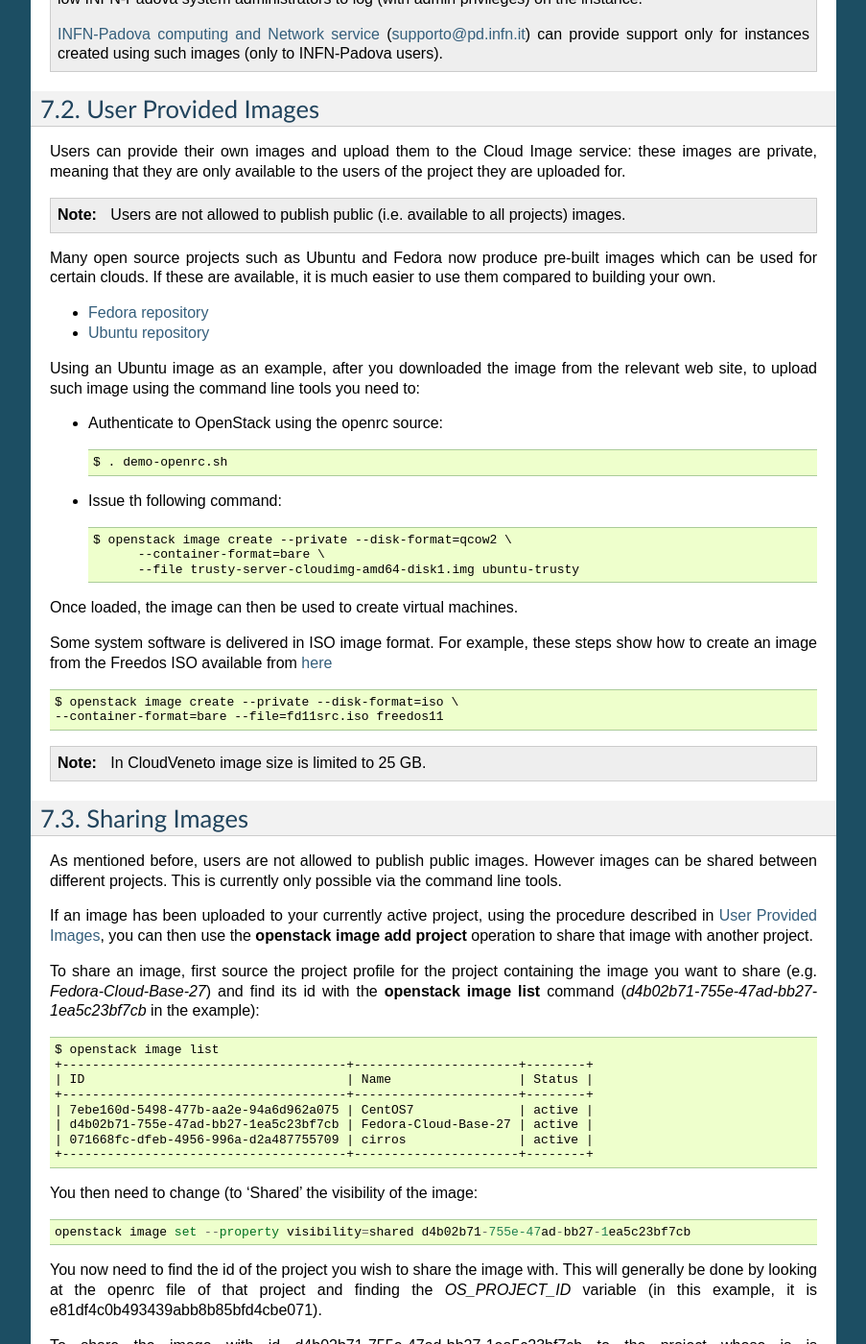
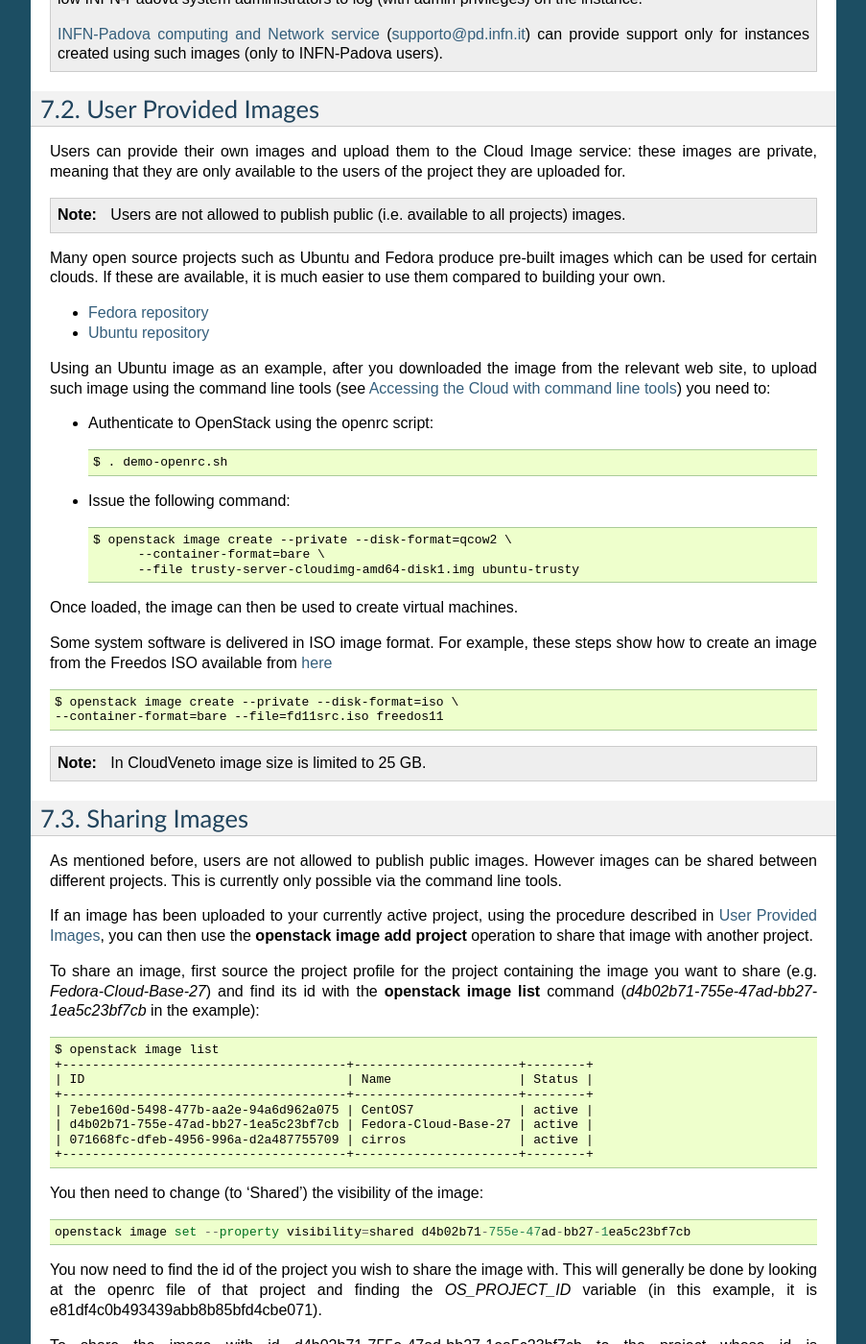
Before and after one commit to marcoverl/CVUserGuide, a Sphinx documentation site: the page built from source/ManagingImages.rst, in a window 1280 px wide and 1400 px high, scrolled down 1933 px. Shown: the whole window at 96% size, without its empty margins (198-1101 px from the left). Built offline with Sphinx 7.4.7, drawn with Linux system fonts in a browser that asks for light colours; some of the changed text lies outside the part shown.

Commit message:
Revising doc

```diff
--- a/source/ManagingImages.rst
+++ b/source/ManagingImages.rst
@@ -6,7 +6,7 @@ Managing Images
 
 In a cloud environment, Virtual Machines are instantiated from images.
 These images are registered in an Image Management Service, in our case
-provided by the *Glance* OpenStack component.
+provided by the **Glance** OpenStack component.
 
 
 Public Images
@@ -74,7 +74,7 @@ the Cloud keypair, considering the 'root' account, e.g.:
     instance.
 
     `INFN-Padova computing and Network
-    service <http://www.pd.infn.it/calcolo/indexEN.html>`__
+    service <https://www.pd.infn.it/eng/computing-and-networking/>`__
     (supporto@pd.infn.it) can provide support only for instances created
     using such images (only to INFN-Padova users).
 
@@ -90,7 +90,7 @@ to the users of the project they are uploaded for.
     Users are not allowed to publish public (i.e. available to all
     projects) images.
 
-Many open source projects such as Ubuntu and Fedora now produce
+Many open source projects such as Ubuntu and Fedora produce
 pre-built images which can be used for certain clouds. If these are
 available, it is much easier to use them compared to building your own.
 
@@ -100,16 +100,17 @@ available, it is much easier to use them compared to building your own.
 
 Using an Ubuntu image as an example, after you downloaded the image from
 the relevant web site, to upload such image using the command line tools
+(see :ref:`Accessing the Cloud with command line tools<accessingthecloudthroughcli>`)
 you need to:
 
--  Authenticate to OpenStack using the openrc source:
+-  Authenticate to OpenStack using the openrc script:
 
    ::
 
        $ . demo-openrc.sh
 
 
--  Issue th following command:
+-  Issue the following command:
 
    ::
 
@@ -161,7 +162,7 @@ find its id with the **openstack image list** command
     | 071668fc-dfeb-4956-996a-d2a487755709 | cirros               | active |
     +--------------------------------------+----------------------+--------+
 
-You then need to change (to 'Shared' the visibility of the image:
+You then need to change (to 'Shared') the visibility of the image:
 
 ::
 
--- a/source/ManagingStorage.rst
+++ b/source/ManagingStorage.rst
@@ -406,7 +405,7 @@ However it can be shared with other virtual machines of the Cloud
 Accessing storage external to the Cloud
 ---------------------------------------
 
-As explained in :ref:`Network Access<NetworkAccess>` from an instance of the Cloud by default it is not
+As explained in :ref:`Network Access<NetworkAccess>`, from an instance of the Cloud by default it is not
 possible to access a host/service hosted in INFN Padova or Legnaro. This
 also means that by default on a virtual machine of the CloudVeneto it is
 not possible to mount a file system exported from a storage server
--- a/source/Orchestration.rst
+++ b/source/Orchestration.rst
@@ -18,8 +18,8 @@ then your template would contain the definitions for two instances, a
 network, a subnet, and two network ports.
 
 Either native **HOT** templates, and **AWS CloudFormation** (CFN)
-templates are supported. Templates in **HOT** (Heat Orchestration
-Template) format are typically, but not necessarily required to be,
+templates are supported. Templates in HOT (Heat Orchestration
+Template) format are typically, but not necessarily required, to be
 expressed as `YAML <http://yaml.org>`__ while CFN (AWS CloudFormation)
 formatted templates are instead typically expressed in
 `JSON <http://json.org>`__.
--- a/source/Overview.rst
+++ b/source/Overview.rst
@@ -106,7 +106,7 @@ admins at support@cloudveneto.it.
     -  Accessing your VM 'the graphical way'.
 
     `INFN-Padova computing and Network
-    service <http://www.pd.infn.it/calcolo/indexEN.html>`__ can provide
+    service <https://www.pd.infn.it/eng/computing-and-networking/>`__ can provide
     support only to INFN-Padova users and only for instances created
     using "blessed" images, (as described in :ref:`Public Images <publicimages>`).
 
```
Also changed, not shown: other parts of source/ManagingImages.rst (+5 -6 lines), other parts of source/ManagingStorage.rst (+1 -2 lines).
